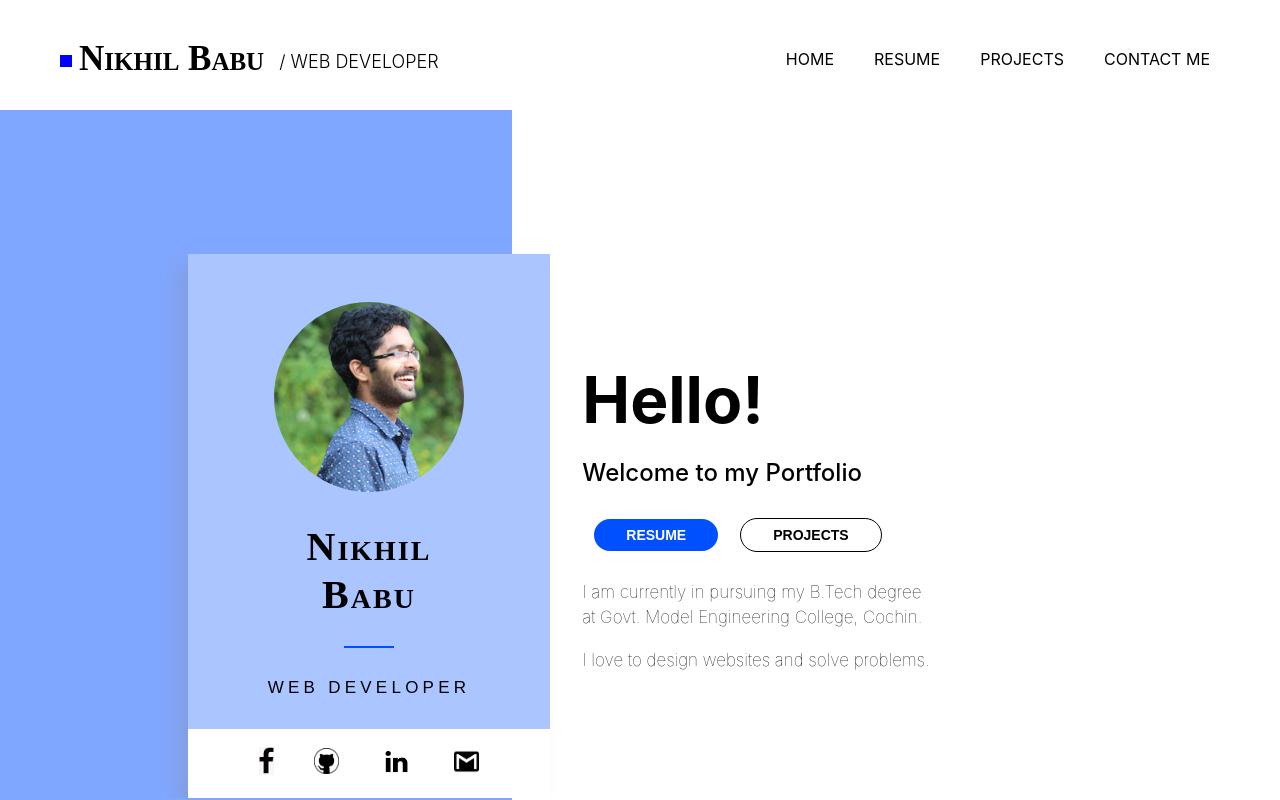
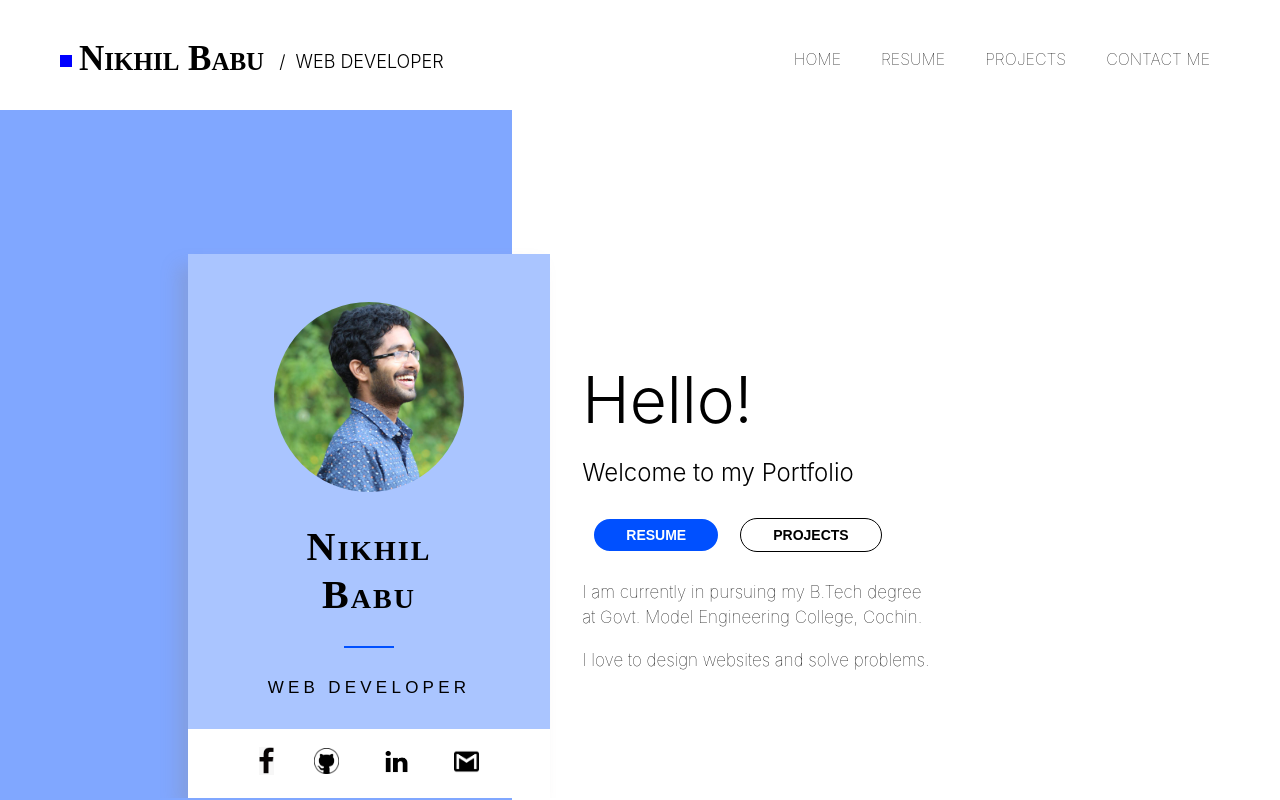
Before and after one commit to Nikhil713/Portfolio, a React (Create React App) app in the folder website/: page / in a window 1280 px wide. Shown: the top 800 px of the page. Built offline with nearby package versions, Linux system fonts and the light colour scheme.

Commit message:
Small changes

```diff
--- a/website/src/components/certificate-cards/style.module.css
+++ b/website/src/components/certificate-cards/style.module.css
@@ -3,7 +3,7 @@
     height: auto;
     width: 710px;
 
-    margin: 50px 0;
+    margin: 30px 0;
     /* padding: 4rem 2rem; */
 
     display: flex;
@@ -66,6 +66,7 @@
     border-radius: 30px;
     background: blue;
 
+    font-variant-caps: petite-caps;
     cursor: pointer;
 }
 
--- a/website/src/components/navbar/navbar.css
+++ b/website/src/components/navbar/navbar.css
@@ -92,6 +92,7 @@ nav{
 .menu-item > a{
   text-decoration: none;
   color: black;
+  font-weight: 100;
 }
 
 .menu-item:hover > a{
--- a/website/src/components/navbar/navbar.js
+++ b/website/src/components/navbar/navbar.js
@@ -13,7 +13,7 @@ export default class Navbar extends React.Component {
                             <div className="blue-square"></div>
                             <div className="nav-name">
                                 <h1>Nikhil Babu</h1>
-                                <h2><a href="/#" className="not-mobile" style={{cursor:"auto",color:"black"}}>/</a> WEB DEVELOPER</h2>
+                                <h2><a href="/#" className="not-mobile" style={{cursor:"auto",color:"black",marginRight: "5px"}}> / </a> WEB DEVELOPER</h2>
                             </div>
                         </div>
                     </div>
--- a/website/src/pages/home/home.css
+++ b/website/src/pages/home/home.css
@@ -172,11 +172,12 @@
 .info-head>h1 {
     margin: 0;
 
+    font-weight: 300;
     text-align: start;
 }
 
 .info-subheader > h2{
-    font-weight: 500;
+    font-weight: 300;
 }
 
 .info-buttons {
--- a/website/src/pages/resume/resume.js
+++ b/website/src/pages/resume/resume.js
@@ -5,6 +5,7 @@ import Certificate from '../../components/certificate-cards/certificate'
 
 import coursera from '../../assets/coursera.png'
 import linkedin from '../../assets/linkedinlogo.webp'
+import hackerrank from '../../assets/hackerrank.jpeg'
 import resume from '../../assets/Nikhil_Resume.pdf'
 
 export default class Resume extends React.Component {
@@ -18,7 +19,8 @@ export default class Resume extends React.Component {
             certificateItem: [
                 { name: "Google Cloud Platform Fundamentals: Core Infrastructure", org: "Google Cloud", issue: "Coursera", img: coursera , link: "https://www.coursera.org/account/accomplishments/certificate/JDJV9RCUUQ38"},
                 { name: "Introduction to Data Science in Python", org: "University of Michigan", issue: "Coursera", img: coursera , link: "https://www.coursera.org/account/accomplishments/certificate/BR9B3TT65TQT"},
-                { name: "HTML Essential Training", org: "Linked In Learning", issue: "Linked In", img: linkedin , link: "https://drive.google.com/file/d/1JgV2sLpa_mkRXxR6_oHaH1gL7ccgF4uQ/view"}
+                { name: "HTML Essential Training", org: "Linked In Learning", issue: "Linked In", img: linkedin , link: "https://drive.google.com/file/d/1JgV2sLpa_mkRXxR6_oHaH1gL7ccgF4uQ/view"},
+                { name: "Python (Basic)", org: "HackerRank", issue: "HackerRank", img: hackerrank , link: "https://www.hackerrank.com/certificates/cf85dc40a4ef"}
             ]
         }
     }
@@ -62,7 +64,6 @@ export default class Resume extends React.Component {
                         </div>
                         <div className={styles["experience-body"]}>
                             {grid1}
-
                         </div>
                     </div>
                 </div>
--- a/website/src/pages/resume/style.module.css
+++ b/website/src/pages/resume/style.module.css
@@ -51,8 +51,12 @@
     margin-top: 70px;
     /* width: 500px; */
     width: 100%;
+    font-variant-caps: petite-caps;
 }
 
+.experience-header > h1 {
+    font-weight: 400;
+}
 .resume-button {
     /* height: fit-content; */
     /* width: fit-content; */
@@ -84,6 +88,16 @@
     justify-content: center;
     align-items: center;
     /* padding: 10px; */
+}
+
+.certificate-body {
+    display: flex;
+    flex-direction: column;
+    justify-content: center;
+    align-items: center;
+
+    margin: 0;
+    padding: 0;
 }
 
 @media only screen and (max-width:900px) {
@@ -126,6 +140,7 @@
     .experience-header > h1{
         font-size: 25px;
         font-weight: 600;
+
     }
 
     .resume-button {
```
Also changed, not shown: website/src/assets/hackerrank.jpeg (added).
